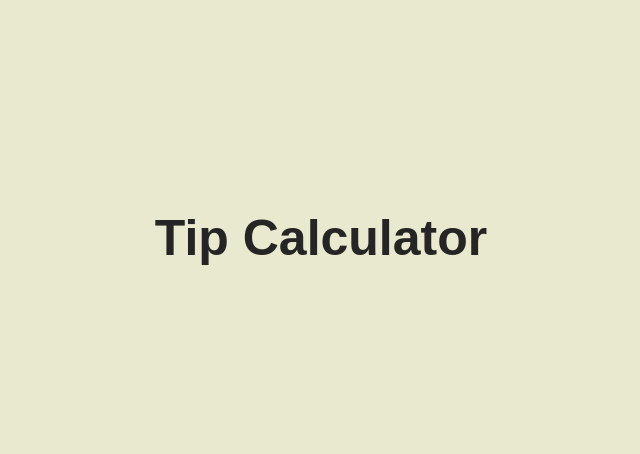
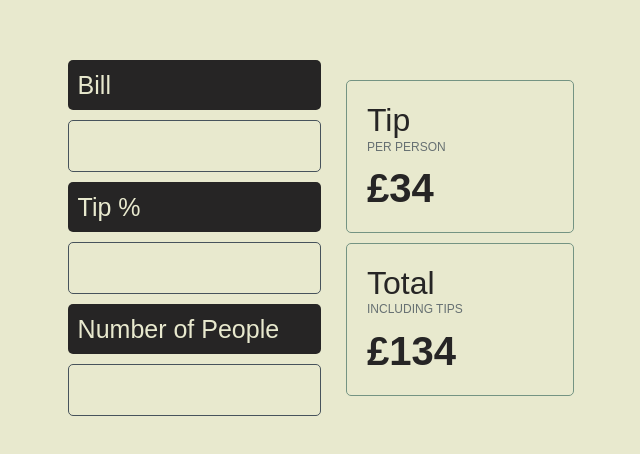
Before and after one commit to brandon-carlisle/tip-calc, a plain HTML site: page index.html in a window 1280 px wide. Shown: the part 162-616 px from the top of the page, without its empty margins (319-959 px from the left). Drawn offline with Linux system fonts and the light colour scheme.

Commit message:
main layout

```diff
--- a/index.html
+++ b/index.html
@@ -9,6 +9,38 @@
     <link rel="stylesheet" href="style.css" />
   </head>
   <body>
-    <h1 class="heading-primary">Tip Calculator</h1>
+    <div class="app-container">
+      <!-- <h1 class="heading-primary">Tip Calculator</h1> -->
+      <main class="app-main">
+        <div class="left">
+          <div class="choices bill-choice">
+            <label class="form-labels" for="bill-input">Bill</label>
+            <input class="form-inputs" type="number" id="bill-input" />
+          </div>
+          <div class="choices tip-choice">
+            <label class="form-labels" for="tip-input">Tip %</label>
+            <input class="form-inputs" type="number" id="tip-input" />
+          </div>
+          <div class="choices people-choice">
+            <label class="form-labels" for="people-input"
+              >Number of People</label
+            >
+            <input class="form-inputs" type="number" id="people-input" />
+          </div>
+        </div>
+        <div class="right">
+          <div class="tip-calculated right-box">
+            <h3 class="tertiary-heading">Tip</h3>
+            <span class="info">Per Person</span>
+            <div class="prices">£34</div>
+          </div>
+          <div class="total right-box">
+            <h3 class="tertiary-heading">Total</h3>
+            <span class="info">Including tips</span>
+            <div class="prices">£134</div>
+          </div>
+        </div>
+      </main>
+    </div>
   </body>
 </html>
--- a/style.css
+++ b/style.css
@@ -89,13 +89,87 @@ body {
   font-family: sans-serif;
   background-color: var(--clr-cream);
   color: var(--clr-black);
+}
 
+.app-container {
   height: 100%;
   min-height: 100vh;
   display: grid;
   place-items: center;
 }
 
+.app-main {
+  display: flex;
+  gap: 2.5rem;
+}
+
 .heading-primary {
   font-size: 5rem;
 }
+
+.left,
+.right {
+  display: flex;
+  flex-direction: column;
+  gap: 1rem;
+  flex: 1 1 0;
+  width: 50%;
+}
+
+.choices {
+  display: flex;
+  flex-direction: column;
+  gap: 1rem;
+  font-size: 2.5rem;
+  color: var(--clr-cream);
+}
+
+.form-labels {
+  color: currentColor;
+  font-size: inherit;
+  background-color: var(--clr-black);
+  padding: 1rem;
+  border-radius: 5px;
+}
+
+.form-inputs {
+  font-size: inherit;
+  color: var(--clr-black);
+  text-align: center;
+  background-color: transparent;
+  border: 1px solid var(--clr-dark-blue);
+  outline: none;
+  padding: 1rem;
+  border-radius: 5px;
+}
+
+.right {
+  justify-content: center;
+}
+
+.right-box {
+  padding: 2rem;
+  border: 1px solid var(--clr-green);
+  border-radius: 5px;
+}
+
+.tertiary-heading {
+  font-size: 3.2rem;
+  font-weight: normal;
+  color: var(--clr-black);
+}
+
+.info {
+  display: block;
+  margin-bottom: 1rem;
+  opacity: 0.8;
+  font-size: 1.2rem;
+  text-transform: uppercase;
+  color: var(--clr-dark-blue);
+}
+
+.prices {
+  font-size: 4rem;
+  font-weight: 600;
+  color: var(--clr-black);
+}
```
